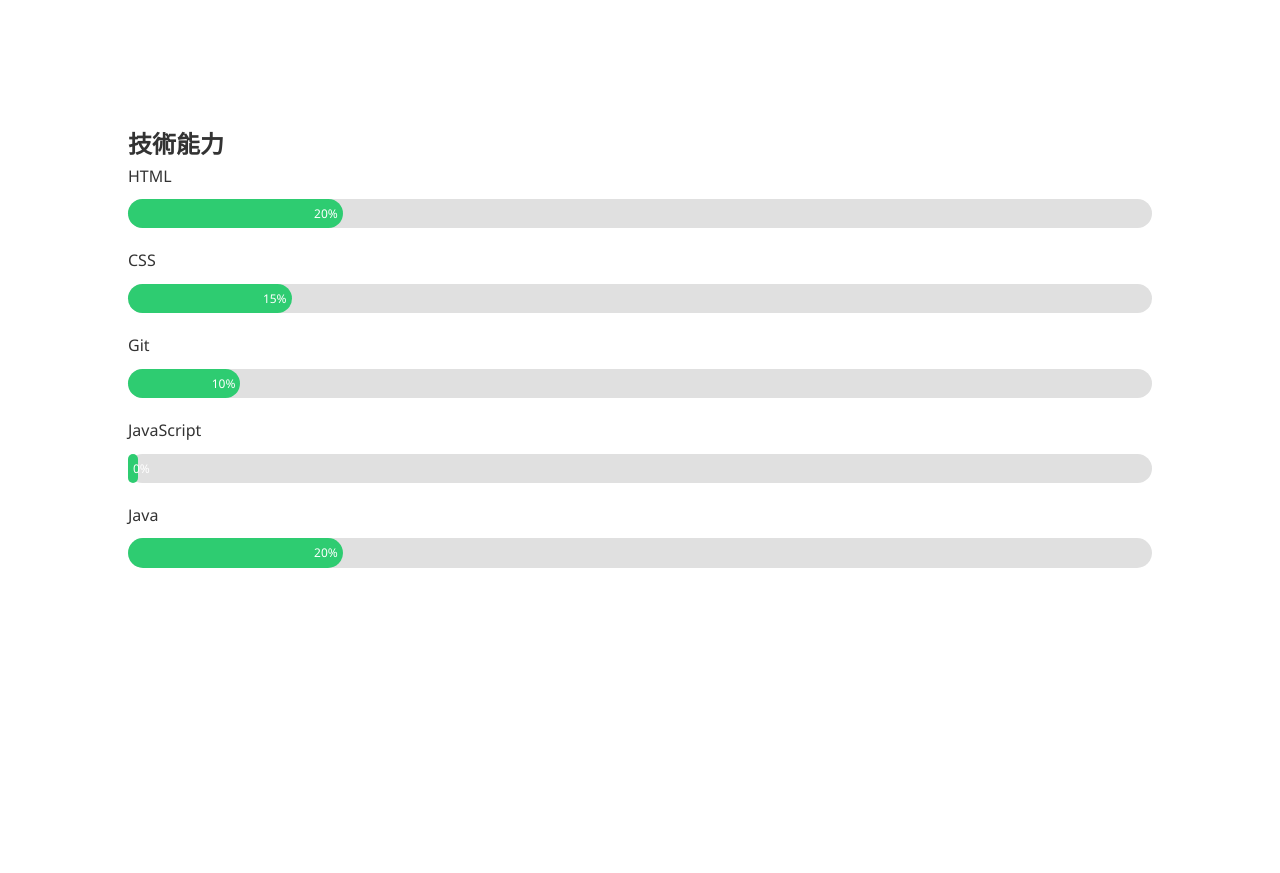
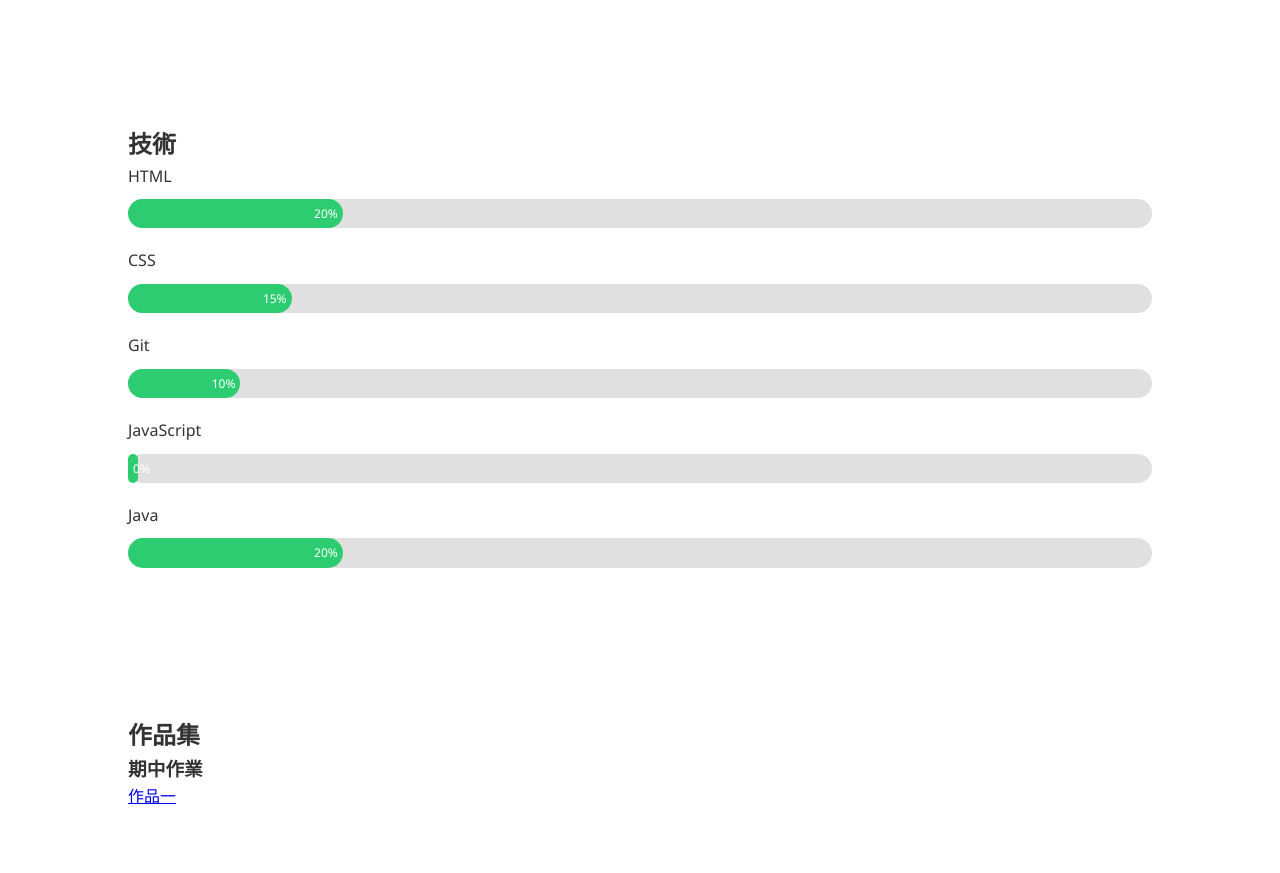
Before and after one commit to a1223a95/mcu-114-1-web-14131314-final, a plain HTML site: page index.html in a window 1280 px wide. Shown: the part 965-1838 px from the top of the page. Before the commit the page ends 1617 px from the top, so only its background shows below. Drawn offline with Linux system fonts and the light colour scheme.

Commit message:
作品集展示

```diff
--- a/index.html
+++ b/index.html
@@ -44,7 +44,7 @@
 </section>
 
 <section id="skills" class="container">
-  <h2>技術能力</h2>
+  <h2>技術</h2>
   <div class="skill-item">
     <span>HTML</span>
     <div class="progress-bar">
@@ -76,3 +76,14 @@
     </div>
   </div>
 </section>
+
+<section id="portfolio" class="container">
+  <h2>作品集</h2>
+  <div class="portfolio-grid">
+    <div class="card">
+      <h3>期中作業</h3>
+      <a href="http://127.0.0.1:5500/src/index.html">作品一</a>
+    </div>
+    </div>
+  </div>
+</section>
```
